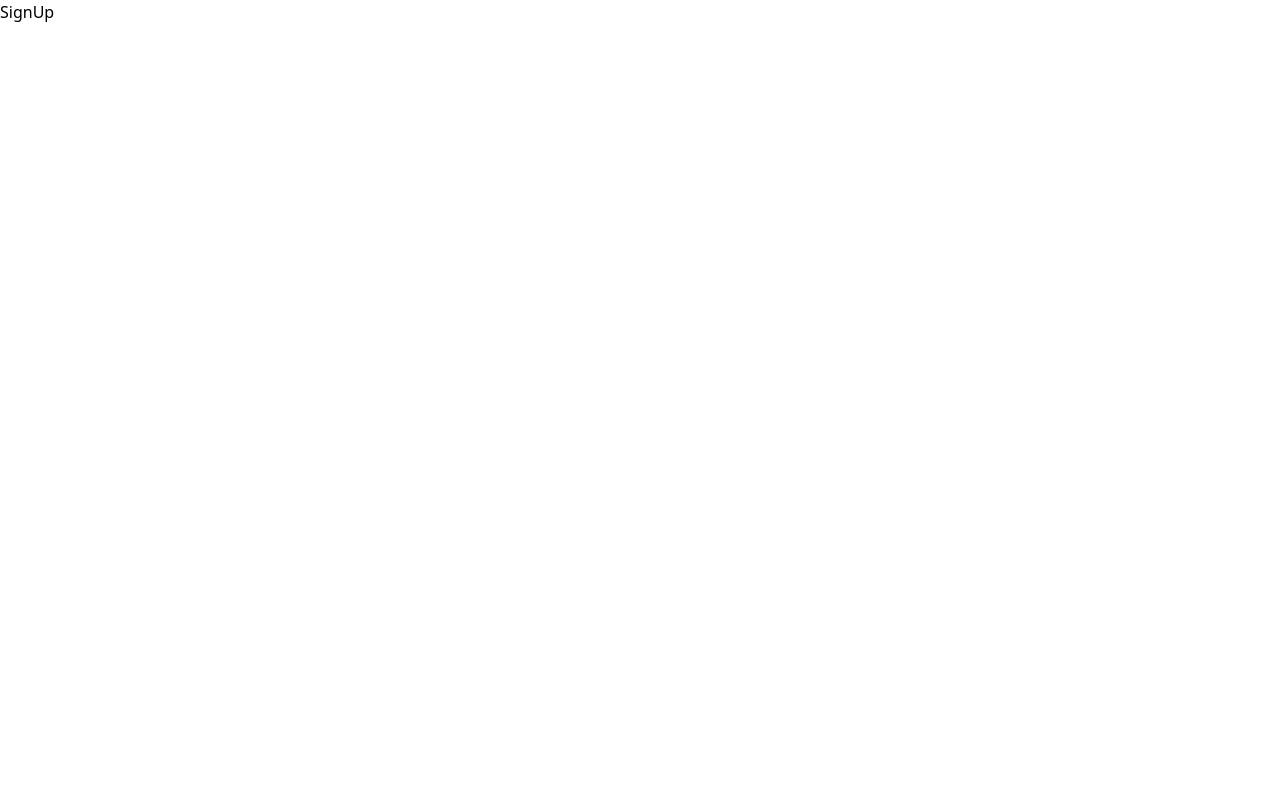
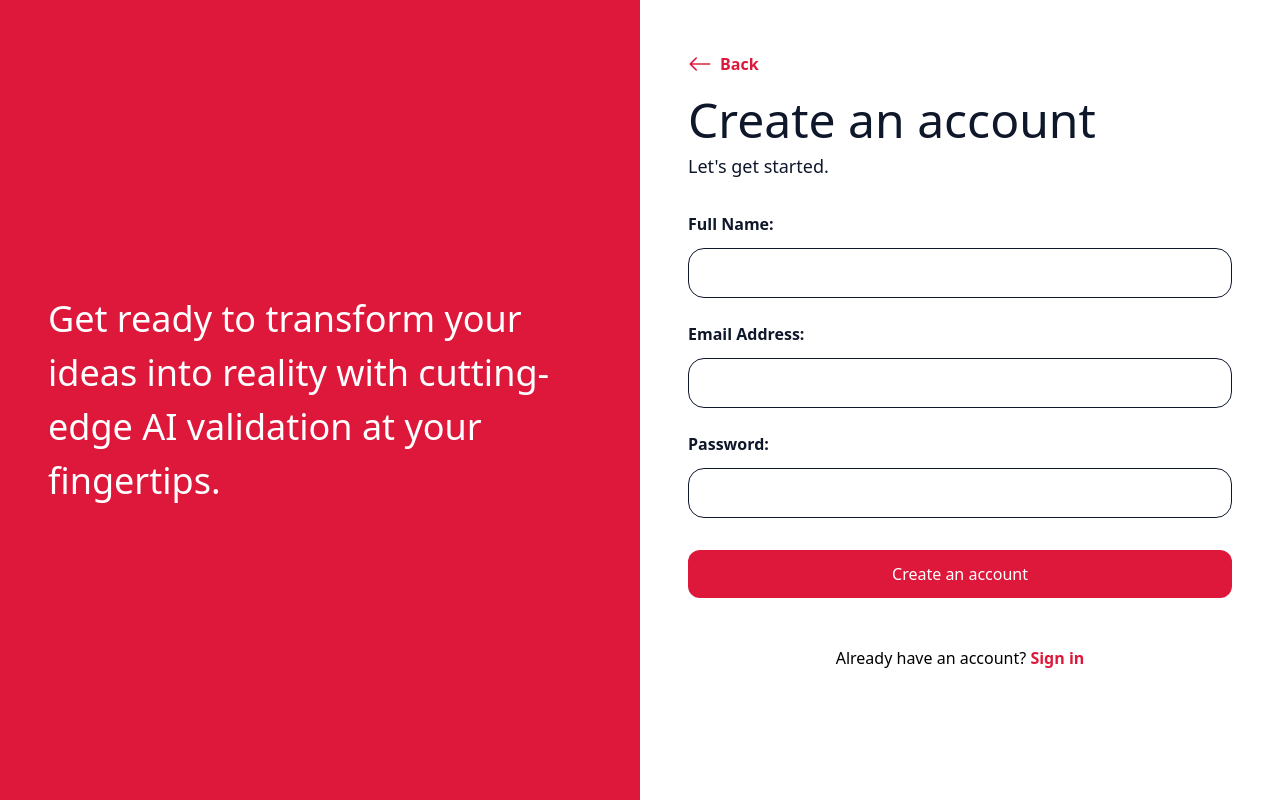
Before and after one commit to okondev2021/IdeaValidationApp, a React (Vite) app: page /signup in a window 1280 px wide. Built offline with nearby package versions, Linux system fonts and the light colour scheme.

Commit message:
completed login and logout page

```diff
--- a/package.json
+++ b/package.json
@@ -4,7 +4,7 @@
   "version": "0.0.0",
   "type": "module",
   "scripts": {
-    "dev": "vite",
+    "dev": "vite --host",
     "build": "vite build",
     "lint": "eslint .",
     "preview": "vite preview"
--- a/src/components/AuthText.jsx
+++ b/src/components/AuthText.jsx
@@ -1,7 +1,9 @@
 const AuthText = () => {
     return (
-        <div className=" bg-redbold text-white w-[50%] flex justify-center items-center px-[3em] ">
-            <h2 className=" text-left text-4xl font-medium leading-[1.5em]">Get ready to transform your ideas into reality with cutting-edge AI validation at your fingertips.</h2>
+        <div className="w-[50%] mobile:hidden ">
+            <div className=" bg-redbold text-white w-[50%] flex justify-center items-center px-[3em] tab:px-[2em] mobile:hidden fixed h-full">
+                <h2 className=" text-left text-4xl tab:text-2xl font-medium leading-[1.5em]">Get ready to transform your ideas into reality with cutting-edge AI validation at your fingertips.</h2>
+            </div>
         </div>
     )
 }
--- a/src/index.css
+++ b/src/index.css
@@ -4,6 +4,9 @@
 @tailwind utilities;
 
 
+.authForm{
+    @apply mt-[2em] flex flex-col gap-6
+}
 .inputContainer{
     @apply flex flex-col gap-3
 }
@@ -19,3 +22,11 @@
 .authSubmitInput{
     @apply bg-redbold text-white w-full py-3 rounded-xl mt-2 cursor-pointer
 }
+
+.authFooterContainer{
+    @apply w-full flex justify-center my-[3em] items-center mobile:mt-[3em]
+}
+
+.authFooterLink{
+    @apply text-redbold font-semibold
+}
--- a/src/pages/SignIn.jsx
+++ b/src/pages/SignIn.jsx
@@ -1,20 +1,22 @@
-import { Link } from "react-router-dom"
+import { Link, useNavigate } from "react-router-dom"
 import AuthText from "../components/AuthText"
+
 const SignIn = () => {
+
+    const navigate = useNavigate()
     return (
-        <section className="flex h-screen">
+        <section className="flex min-full">
             <AuthText />
-            <div className="className= w-[50%] relative">
-                <section className="p-[3em]">
+            <div className="className= w-[50%] mobile:w-full p-[3em] tab:p-[2em]">
                 <header>
-                        <div className=" flex items-center font-semibold gap-2 text-redbold mb-4">
+                    <div className=" flex items-center font-semibold gap-2 text-redbold mb-4" onClick={ () => navigate(-1)}>
                         <i class="bi bi-arrow-left text-2xl"></i>
                         <p>Back</p>
                     </div>
-                        <h2 className=" font-medium text-5xl text-black001">Sign in</h2>
+                    <h2 className=" font-medium text-5xl text-black001 tab:text-3xl">Sign in</h2>
                     <p className=" mt-2 font-normal text-lg text-grayBlue">Welcome back, kindly enter your login details</p>
                 </header>
-                    <form className=" mt-[2em] flex flex-col gap-6 ">
+                <form className="authForm">
                     <div className="inputContainer">
                         <label className="authLabel" htmlFor="email">Email Address:</label>
                         <input className="authInput" id="email" type="email"  />
@@ -27,9 +29,8 @@ const SignIn = () => {
                         <input className="authSubmitInput" type="submit" value="Sign in" />
                     </div>
                 </form>
-                </ section>
-                <div className=" absolute bottom-[2em] w-full flex justify-center items-center">
-                    <p className=" text-center">Don't have an account? <Link className=" text-redbold font-semibold" to="/signup">Create a free account</Link></p>
+                <div className="authFooterContainer">
+                    <p className="text-center">Don't have an account? <Link className="authFooterLink" to="/signup">Create a free account</Link></p>
                 </div>
             </div>
         </section>
--- a/src/pages/SignUp.jsx
+++ b/src/pages/SignUp.jsx
@@ -1,8 +1,43 @@
+import { Link, useNavigate } from "react-router-dom"
+import AuthText from "../components/AuthText"
+
 const SignUp = () => {
+    const navigate = useNavigate()
     return (
-        <div>
-            SignUp
-        </div>
+        <section className="flex h-screen">
+            <AuthText />
+            <div className="className= w-[50%] mobile:w-full p-[3em] tab:p-[2em]">
+                <header>
+                    <div className=" flex items-center font-semibold gap-2 text-redbold mb-4" onClick={ () => navigate(-1)}>
+                        <i class="bi bi-arrow-left text-2xl"></i>
+                        <p>Back</p>
+                    </div>
+                    <h2 className=" font-medium text-5xl text-black001 tab:text-3xl">Create an account</h2>
+                    <p className=" mt-2 font-normal text-lg text-grayBlue">Let's get started.</p>
+                </header>
+                <form className="authForm">
+                    <div className="inputContainer">
+                        <label className="authLabel" htmlFor="fullName">Full Name:</label>
+                        <input className="authInput" id="fullName" type="text"  />
+                    </div>
+                    <div className="inputContainer">
+                        <label className="authLabel" htmlFor="email">Email Address:</label>
+                        <input className="authInput" id="email" type="email"  />
+                    </div>
+                    <div className="inputContainer">
+                        <label className="authLabel" htmlFor="password">Password:</label>
+                        <input className="authInput" id="password" type="password"  />
+                    </div>
+                    <div>
+                        <input className="authSubmitInput" type="submit" value="Create an account" />
+                    </div>
+
+                </form>
+                <div className="authFooterContainer">
+                    <p className="text-center">Already have an account? <Link className="authFooterLink" to="/signin">Sign in</Link></p>
+                </div>
+            </div>
+        </section>
     )
 }
 
--- a/tailwind.config.js
+++ b/tailwind.config.js
@@ -5,6 +5,12 @@ export default {
     "./src/**/*.{js,ts,jsx,tsx}",
   ],
   theme: {
+    screens: {
+      'tab': {'max': '800px'},
+      // => @media (max-width: 1030px) { ... }
+      'mobile': {'max': '430px'},
+      // => @media (max-width: 430px) { ... }
+    },
     extend: {
       colors: {
         redbold: "#dd183b",
```
Lines whose indentation alone changed are shown as unchanged.
